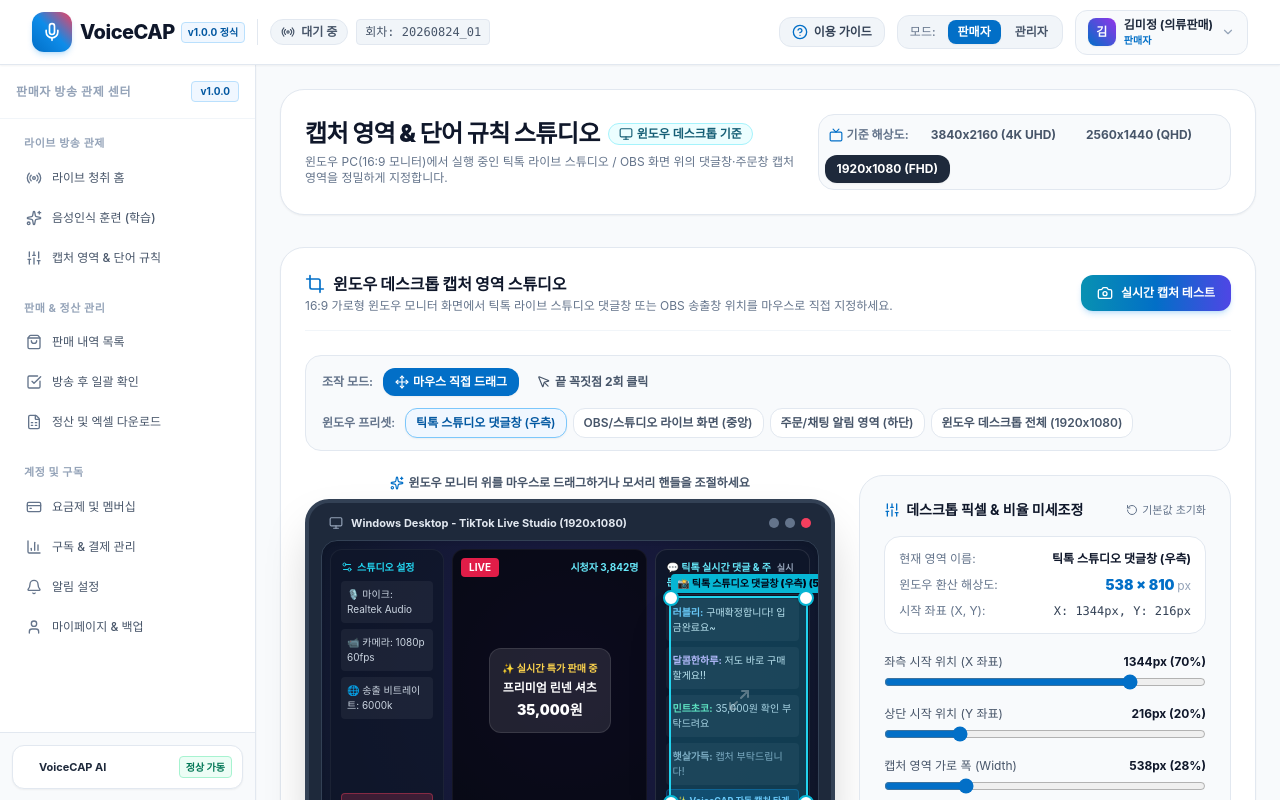
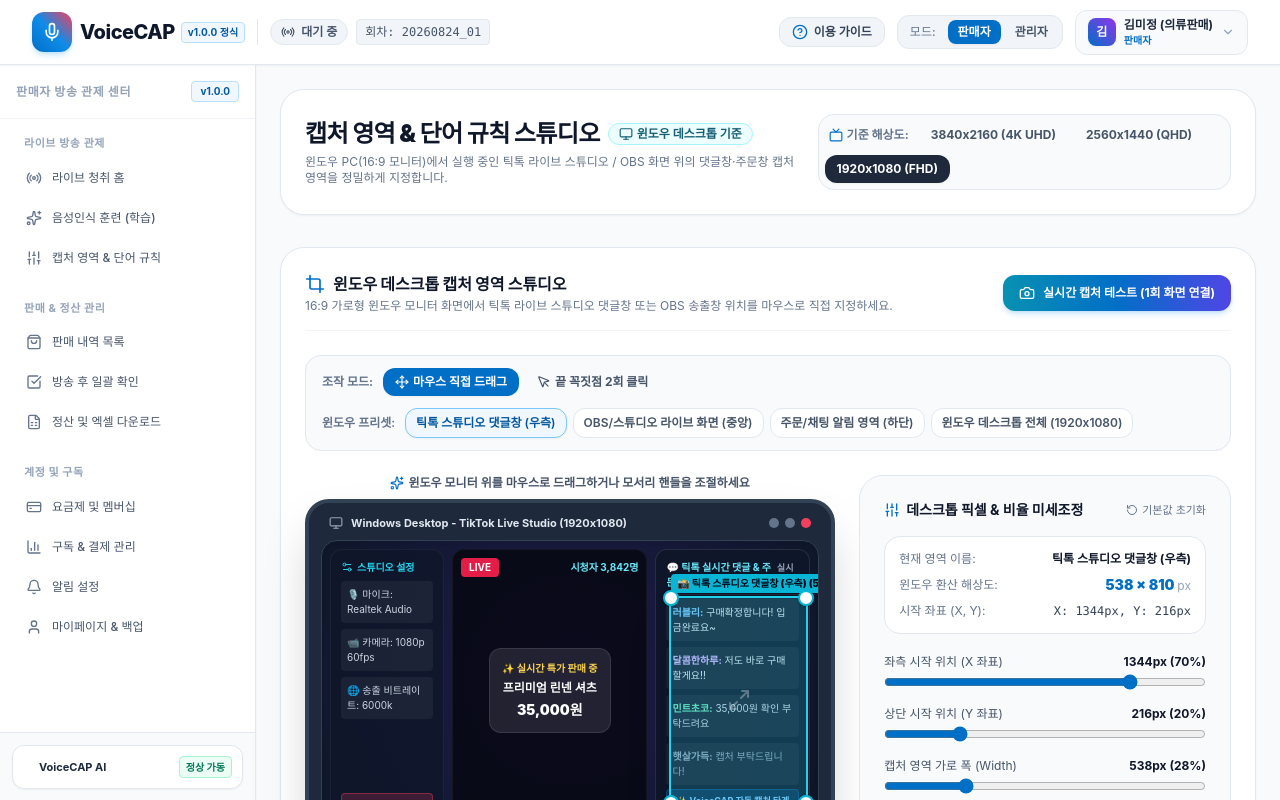
Before and after one commit to nettman001-hub/voice-pin-web, a React (Vite) app: page /rules in a window 1280 px wide. Shown: the top 800 px of the page. Built offline with nearby package versions, Linux system fonts and the light colour scheme; a web font is replaced by a local one.

Commit message:
feat: 화면 스트림 영속 유지(캐싱)를 통해 최초 1회 화면 공유 후 다음 캡처부터 팝업 없이 즉시 캡처 지원

```diff
--- a/src/pages/seller/RecognitionRulesPage.tsx
+++ b/src/pages/seller/RecognitionRulesPage.tsx
@@ -59,12 +59,71 @@
 
   const [testCaptureUrl, setTestCaptureUrl] = useState<string | null>(null);
   const [isTestingCapture, setIsTestingCapture] = useState(false);
+  const [isScreenConnected, setIsScreenConnected] = useState<boolean>(() => !!screenCaptureService.getActiveStream());
 
   const canvasContainerRef = useRef<HTMLDivElement | null>(null);
 
   useEffect(() => {
     setCurrentArea(captureAreaConfig);
+    setIsScreenConnected(!!screenCaptureService.getActiveStream());
   }, [captureAreaConfig]);
+
+  // 화면 스트림 변경 요청
+  const handleChangeScreen = async () => {
+    setIsTestingCapture(true);
+    setToastMsg('🪟 변경할 새로운 윈도우 창 또는 모니터 화면을 선택해 주세요.');
+    try {
+      const stream = await screenCaptureService.getOrCreateStream(true);
+      if (stream) {
+        setIsScreenConnected(true);
+        setToastMsg('✅ 새로운 윈도우 화면으로 성공적으로 변경되었습니다!');
+        setTimeout(() => setToastMsg(null), 3000);
+      }
+    } finally {
+      setIsTestingCapture(false);
+    }
+  };
+
+  // 화면 스트림 연결 해제
+  const handleDisconnectScreen = () => {
+    screenCaptureService.stopStream();
+    setIsScreenConnected(false);
+    setToastMsg('🔌 윈도우 화면 연결이 해제되었습니다.');
+    setTimeout(() => setToastMsg(null), 2500);
+  };
+
+  // 실시간 윈도우 창/화면 캡처 (1회 연결 후 다음부터는 공유창 없이 즉시 캡처)
+  const handleTestCapture = async () => {
+    setIsTestingCapture(true);
+    const hadStream = !!screenCaptureService.getActiveStream();
+    if (!hadStream) {
+      setToastMsg('🪟 최초 1회 캡처할 윈도우 창(틱톡 스튜디오/OBS)을 선택하세요. (이후 자동 캡처)');
+    }
+    try {
+      const imgUrl = await screenCaptureService.captureArea(null, currentArea, {
+        nickname: '러블리샵',
+        amount: 35000,
+        timestamp: new Date().toLocaleTimeString('ko-KR')
+      });
+      if (imgUrl) {
+        setIsScreenConnected(true);
+        setTestCaptureUrl(imgUrl);
+        setToastMsg(hadStream
+          ? `⚡ 연결된 윈도우에서 지정 영역(${pixelW}x${pixelH}px)이 즉시 캡처되었습니다!`
+          : `📸 윈도우 화면이 성공적으로 연결되어 지정 영역이 캡처되었습니다!`);
+        setTimeout(() => setToastMsg(null), 3000);
+      } else {
+        setIsScreenConnected(!!screenCaptureService.getActiveStream());
+        setToastMsg('ℹ️ 화면 공유가 취소되었거나 선택되지 않았습니다.');
+        setTimeout(() => setToastMsg(null), 3000);
+      }
+    } catch (e) {
+      console.error(e);
+      alert('화면 캡처 테스트 중 오류가 발생했습니다.');
+    } finally {
+      setIsTestingCapture(false);
+    }
+  };
 
   const handleAddWord = (e: React.FormEvent) => {
     e.preventDefault();
@@ -235,31 +294,7 @@
     setCaptureAreaConfig(updated);
   };
 
-  // 실시간 윈도우 창/화면 공유 기반 실제 캡처 테스트
-  const handleTestCapture = async () => {
-    setIsTestingCapture(true);
-    setToastMsg('🪟 캡처할 윈도우 창(틱톡 라이브 스튜디오 / OBS) 또는 모니터 화면을 선택해 주세요.');
-    try {
-      const imgUrl = await screenCaptureService.captureArea(null, currentArea, {
-        nickname: '러블리샵',
-        amount: 35000,
-        timestamp: new Date().toLocaleTimeString('ko-KR')
-      });
-      if (imgUrl) {
-        setTestCaptureUrl(imgUrl);
-        setToastMsg(`📸 선택한 윈도우 화면의 지정 영역(${pixelW}x${pixelH}px) 실제 캡처가 완료되었습니다!`);
-        setTimeout(() => setToastMsg(null), 3000);
-      } else {
-        setToastMsg('ℹ️ 화면 공유가 취소되었거나 선택되지 않았습니다.');
-        setTimeout(() => setToastMsg(null), 3000);
-      }
-    } catch (e) {
-      console.error(e);
-      alert('화면 캡처 테스트 중 오류가 발생했습니다.');
-    } finally {
-      setIsTestingCapture(false);
-    }
-  };
+
 
   // 현재 해상도 기준 픽셀 계산
   const pixelX = Math.round(currentArea.xRatio * desktopResolution.width);
@@ -337,15 +372,50 @@
             </p>
           </div>
 
-          <div className="flex items-center space-x-2">
+          <div className="flex flex-wrap items-center gap-2">
+            {isScreenConnected ? (
+              <>
+                <span className="px-3 py-1.5 rounded-xl bg-emerald-50 text-emerald-800 border border-emerald-200 text-xs font-bold flex items-center space-x-1.5">
+                  <span className="w-2 h-2 rounded-full bg-emerald-500 animate-pulse"></span>
+                  <span>윈도우 화면 연결됨</span>
+                </span>
+
+                <button
+                  onClick={handleTestCapture}
+                  disabled={isTestingCapture}
+                  className="px-4 py-2 rounded-xl bg-emerald-600 hover:bg-emerald-500 text-white text-xs font-bold shadow-md shadow-emerald-500/20 flex items-center space-x-1.5 transition"
+                >
+                  <Camera className="w-4 h-4" />
+                  <span>{isTestingCapture ? '캡처 중...' : '실시간 즉시 캡처'}</span>
+                </button>
+
+                <button
+                  onClick={handleChangeScreen}
+                  disabled={isTestingCapture}
+                  className="px-3 py-2 rounded-xl bg-slate-100 hover:bg-slate-200 text-slate-700 text-xs font-semibold border border-slate-200 transition"
+                  title="다른 윈도우 창 또는 모니터로 화면 변경"
+                >
+                  화면 변경
+                </button>
+
+                <button
+                  onClick={handleDisconnectScreen}
+                  className="px-2.5 py-2 rounded-xl bg-rose-50 hover:bg-rose-100 text-rose-600 text-xs font-semibold border border-rose-200 transition"
+                  title="화면 연결 해제"
+                >
+                  연결 해제
+                </button>
+              </>
+            ) : (
               <button
                 onClick={handleTestCapture}
                 disabled={isTestingCapture}
                 className="px-4 py-2.5 rounded-xl bg-gradient-to-r from-cyan-600 via-brand-600 to-indigo-600 hover:from-cyan-500 hover:to-brand-500 text-white text-xs font-bold shadow-md shadow-brand-500/20 flex items-center space-x-2 transition transform hover:-translate-y-0.5"
               >
                 <Camera className="w-4 h-4" />
-              <span>{isTestingCapture ? '캡처 처리 중...' : '실시간 캡처 테스트'}</span>
+                <span>{isTestingCapture ? '화면 연결 중...' : '실시간 캡처 테스트 (1회 화면 연결)'}</span>
               </button>
+            )}
           </div>
         </div>
 
--- a/src/services/screenCaptureService.ts
+++ b/src/services/screenCaptureService.ts
@@ -1,35 +1,87 @@
 import { CaptureAreaConfig } from '../types/rules';
 
 export class ScreenCaptureService {
+  private currentStream: MediaStream | null = null;
+
   /**
-   * 지정된 비디오 스트림 또는 실제 윈도우 화면 공유에서 특정 영역(댓글창, OBS 송출창, 전체화면)을 캡처하여 Data URL (PNG)로 반환
+   * 현재 연결되어 살아있는 비디오 스트림이 있는지 확인
+   */
+  public getActiveStream(): MediaStream | null {
+    if (this.currentStream && this.currentStream.getVideoTracks().some(t => t.readyState === 'live')) {
+      return this.currentStream;
+    }
+    this.currentStream = null;
+    return null;
+  }
+
+  /**
+   * 화면/창 스트림 요청 (이미 연결된 스트림이 있다면 재사용)
+   */
+  public async getOrCreateStream(forceNew = false): Promise<MediaStream | null> {
+    if (!forceNew) {
+      const active = this.getActiveStream();
+      if (active) return active;
+    }
+
+    if (typeof navigator === 'undefined' || !navigator.mediaDevices?.getDisplayMedia) {
+      return null;
+    }
+
+    try {
+      // 기존 스트림 정리
+      if (this.currentStream) {
+        this.currentStream.getTracks().forEach(t => t.stop());
+        this.currentStream = null;
+      }
+
+      const stream = await navigator.mediaDevices.getDisplayMedia({
+        video: {
+          displaySurface: 'window',
+          width: { ideal: 1920 },
+          height: { ideal: 1080 }
+        } as any,
+        audio: false
+      });
+
+      // 사용자가 브라우저 상단에서 공유 중지를 눌렀을 때 핸들링
+      stream.getVideoTracks().forEach(track => {
+        track.onended = () => {
+          this.currentStream = null;
+        };
+      });
+
+      this.currentStream = stream;
+      return stream;
+    } catch (err) {
+      console.warn('[ScreenCapture] 화면 공유 취소 또는 거부:', err);
+      return null;
+    }
+  }
+
+  /**
+   * 스트림 연결 해제
+   */
+  public stopStream(): void {
+    if (this.currentStream) {
+      this.currentStream.getTracks().forEach(t => t.stop());
+      this.currentStream = null;
+    }
+  }
+
+  /**
+   * 지정된 비디오 스트림 또는 캐시된 윈도우 화면 공유에서 특정 영역(댓글창, OBS 송출창, 전체화면)을 캡처하여 Data URL (PNG)로 반환
    */
   public async captureArea(
     stream: MediaStream | null,
     areaConfig: CaptureAreaConfig,
     metadata?: { nickname?: string; amount?: number; timestamp?: string }
   ): Promise<string> {
-    let activeStream = stream;
-    let needToCloseStream = false;
+    let activeStream = stream || this.getActiveStream();
 
-    // 스트림이 없고 브라우저 getDisplayMedia 지원 시 실제 윈도우 화면 공유 스트림 요청
-    if (!activeStream || !activeStream.getVideoTracks().some(t => t.readyState === 'live')) {
-      if (typeof navigator !== 'undefined' && navigator.mediaDevices?.getDisplayMedia) {
-        try {
-          activeStream = await navigator.mediaDevices.getDisplayMedia({
-            video: {
-              displaySurface: 'window',
-              width: { ideal: 1920 },
-              height: { ideal: 1080 }
-            } as any,
-            audio: false
-          });
-          needToCloseStream = true;
-        } catch (e) {
-          console.warn('[ScreenCapture] 화면 공유 취소 또는 권한 거부:', e);
-          return '';
-        }
-      }
+    // 스트림이 아직 없다면 최초 1회 화면 공유 요청
+    if (!activeStream) {
+      activeStream = await this.getOrCreateStream(false);
+      if (!activeStream) return '';
     }
 
     const canvas = document.createElement('canvas');
@@ -37,7 +89,7 @@
     if (!ctx) return '';
 
     // 실제 비디오 트랙이 있는 경우 (화면 공유 / 윈도우 창 캡처)
-    const videoTrack = activeStream?.getVideoTracks()[0];
+    const videoTrack = activeStream.getVideoTracks()[0];
     if (videoTrack && videoTrack.readyState === 'live') {
       let video: HTMLVideoElement | null = null;
       try {
@@ -59,7 +111,7 @@
 
         await video.play();
 
-        // 비디오 프레임이 실제로 렌더링되도록 확실히 대기 (최대 600ms)
+        // 비디오 프레임이 실제로 렌더링되도록 대기
         await new Promise<void>((resolve) => {
           let resolved = false;
           const done = () => {
@@ -68,17 +120,17 @@
               resolve();
             }
           };
-          const timeout = setTimeout(done, 500);
+          const timeout = setTimeout(done, 400);
 
           if ('requestVideoFrameCallback' in video!) {
             (video as any).requestVideoFrameCallback(() => {
               clearTimeout(timeout);
-              setTimeout(done, 150);
+              setTimeout(done, 80);
             });
           } else {
             video!.onloadeddata = () => {
               clearTimeout(timeout);
-              setTimeout(done, 200);
+              setTimeout(done, 100);
             };
           }
         });
@@ -105,23 +157,17 @@
         ctx.font = 'bold 11px sans-serif';
         ctx.fillText('🎙️ VoiceCAP 캡처', canvas.width - badgeW, canvas.height - 10);
 
-        // 정리 작업
+        // 정리 작업 (비디오 엘리먼트만 DOM에서 제거하고, 스트림은 다음 캡처를 위해 유지!)
         if (video.parentNode) {
           video.parentNode.removeChild(video);
-        }
-        if (needToCloseStream) {
-          activeStream?.getTracks().forEach((t) => t.stop());
         }
 
         const dataUrl = canvas.toDataURL('image/png');
         return dataUrl;
       } catch (err) {
-        console.warn('[ScreenCapture] 실제 비디오 프레임 크롭 실패:', err);
+        console.warn('[ScreenCapture] 비디오 프레임 크롭 실패:', err);
         if (video && video.parentNode) {
           video.parentNode.removeChild(video);
-        }
-        if (needToCloseStream) {
-          activeStream?.getTracks().forEach((t) => t.stop());
         }
       }
     }
```
Lines whose indentation alone changed are shown as unchanged.
